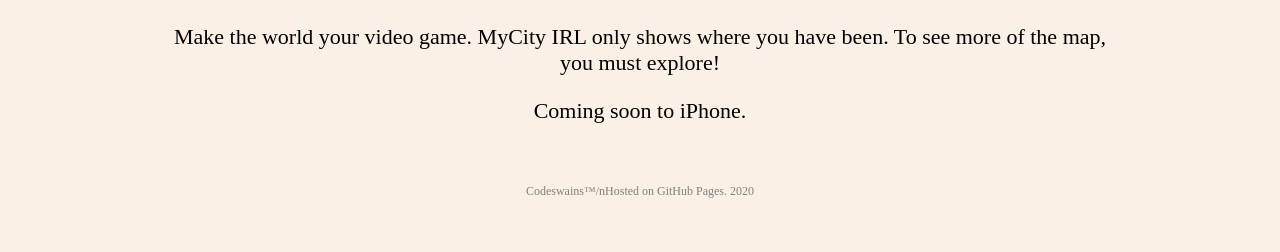
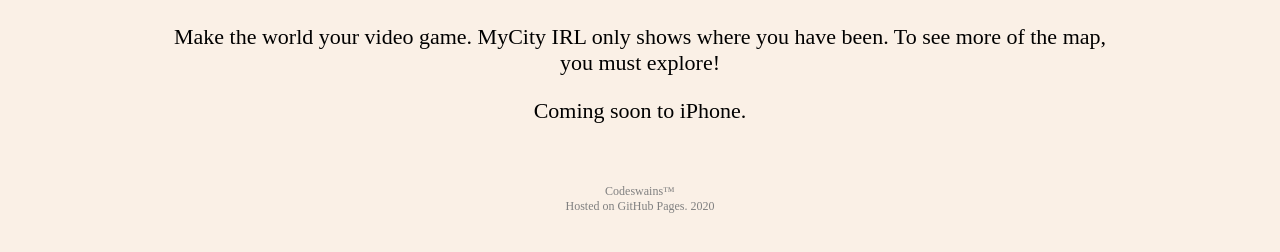
Before and after one commit to Codeswains/codeswains.GitHub.io, a plain HTML site: page mycity-irl/default.htm in a window 1280 px wide. Shown: the part 292-544 px from the top of the page. Drawn offline with Linux system fonts and the light colour scheme; a web font is replaced by a local one.

Commit message:
Update default.htm

```diff
--- a/mycity-irl/default.htm
+++ b/mycity-irl/default.htm
@@ -26,7 +26,7 @@
 <p>Coming soon to iPhone.</p>
 </div>
 
-<p id="legal">Codeswains&trade;/nHosted on GitHub Pages. 2020</p>
+<p id="legal">Codeswains&trade;<br>Hosted on GitHub Pages. 2020</p>
 
 </body>
 </html>
```
